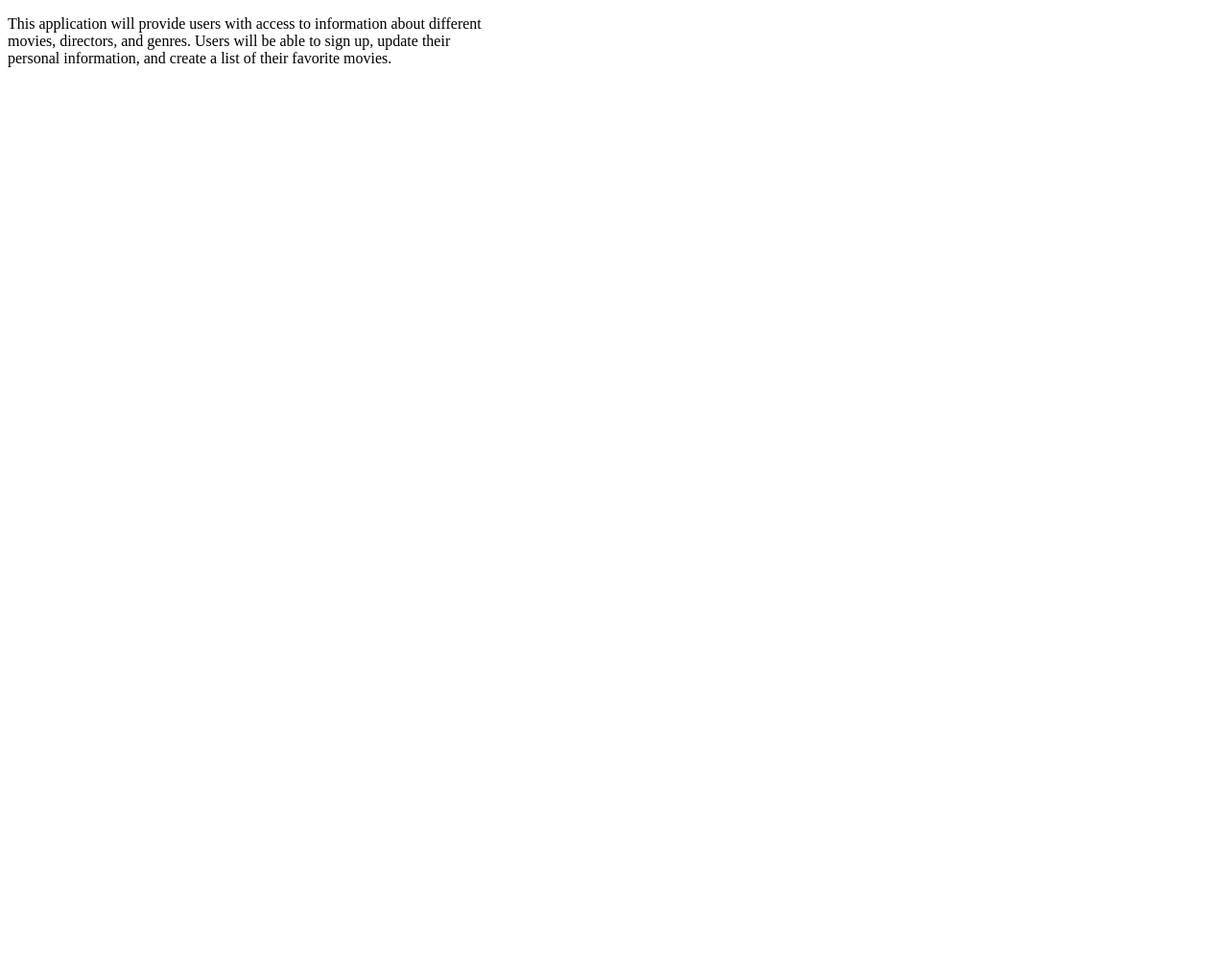
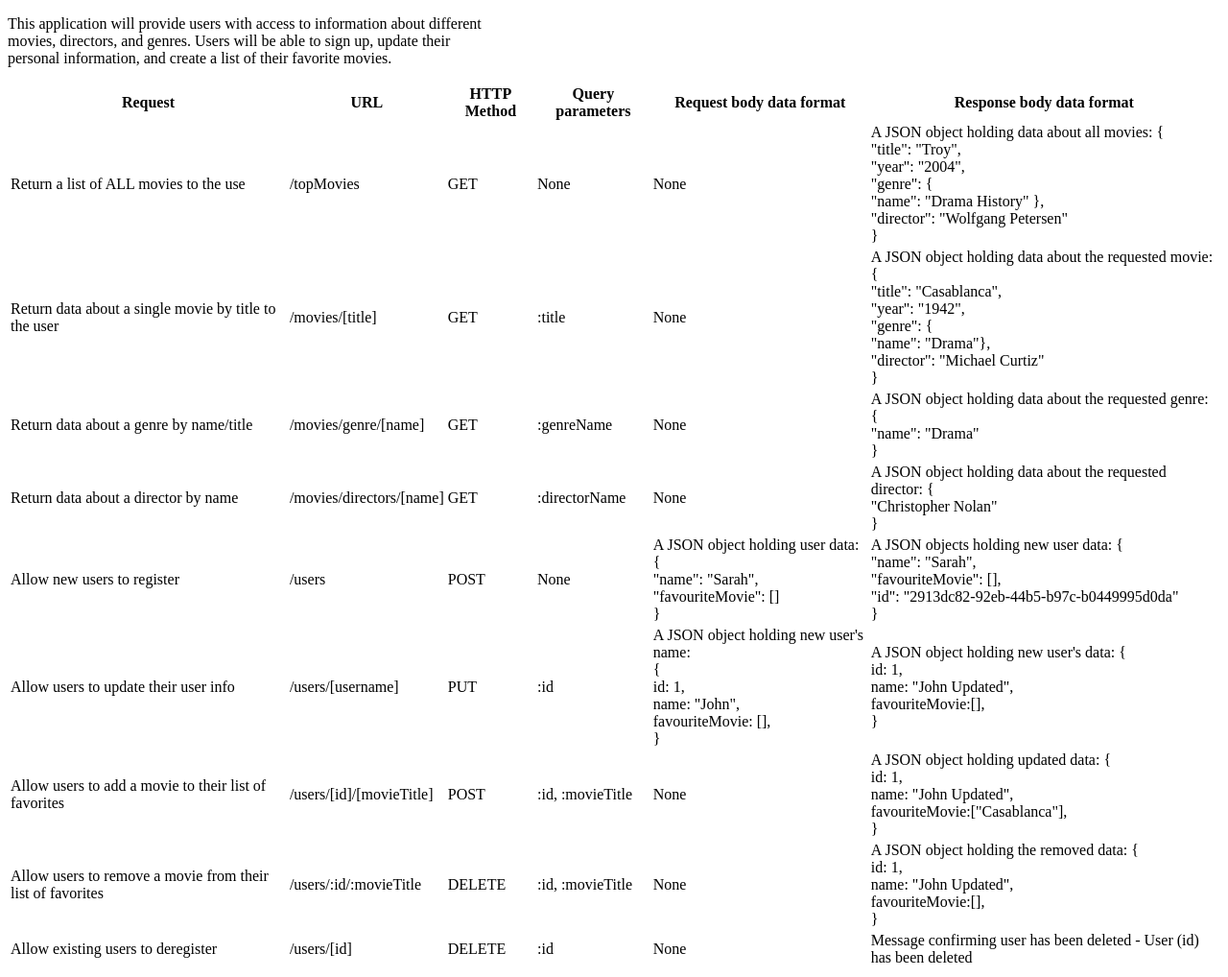
Before and after one commit to josevega1223/movie_api, a website: page public/documentation.html in a window 1280 px wide. Shown: the whole page at 96% size. Before the commit the page ends 800 px from the top, so only its background shows below. Drawn offline with Linux system fonts and the light colour scheme.

Commit message:
Added a list of URL endpoints and request methods that correlate with each of the operations

```diff
--- a/public/documentation.html
+++ b/public/documentation.html
@@ -11,5 +11,151 @@
             movies, directors, and genres. Users will be able to sign up, update their<br>
             personal information, and create a list of their favorite movies.<br>
         </p>
+        <table>
+            <tr>
+              <th>Request</th>
+              <th>URL</th>
+              <th>HTTP Method</th>
+              <th>Query parameters</th>
+              <th>Request body data format</th>
+              <th>Response body data format</th>
+            </tr>
+            <tr>
+              <td>Return a list of ALL movies to the use</td>
+              <td>/topMovies</td>
+              <td>GET</td>
+              <td>None</td>
+              <td>None</td>
+              <td>
+                A JSON object holding data about all movies: {<br />
+                "title": "Troy",<br />
+                "year": "2004",<br />
+                "genre": {<br />
+                "name": "Drama History" },<br />
+                "director": "Wolfgang Petersen" <br />}
+              </td>
+            </tr>
+            <tr>
+              <td>Return data about a single movie by title to the user</td>
+              <td>/movies/[title]</td>
+              <td>GET</td>
+              <td>:title</td>
+              <td>None</td>
+              <td>
+                A JSON object holding data about the requested movie: { <br />
+                "title": "Casablanca",<br />
+                "year": "1942",<br />
+                "genre": {<br />
+                "name": "Drama"},<br />
+                "director": "Michael Curtiz"<br />
+                }
+              </td>
+            </tr>
+            <tr>
+              <td>Return data about a genre by name/title</td>
+              <td>/movies/genre/[name]</td>
+              <td>GET</td>
+              <td>:genreName</td>
+              <td>None</td>
+              <td>
+                A JSON object holding data about the requested genre: {<br />
+                "name": "Drama"<br />
+                }
+              </td>
+            </tr>
+            <tr>
+              <td>Return data about a director by name</td>
+              <td>/movies/directors/[name]</td>
+              <td>GET</td>
+              <td>:directorName</td>
+              <td>None</td>
+              <td>
+                A JSON object holding data about the requested director: { <br />
+                "Christopher Nolan"<br />
+                }
+              </td>
+            </tr>
+            <tr>
+              <td>Allow new users to register</td>
+              <td>/users</td>
+              <td>POST</td>
+              <td>None</td>
+              <td>
+                A JSON object holding user data: { <br />
+                "name": "Sarah", <br />
+                "favouriteMovie": []<br />
+                }
+              </td>
+              <td>
+                A JSON objects holding new user data: { <br />
+                "name": "Sarah",<br />
+                "favouriteMovie": [],<br />
+                "id": "2913dc82-92eb-44b5-b97c-b0449995d0da"<br />
+                }
+              </td>
+            </tr>
+            <tr>
+              <td>Allow users to update their user info</td>
+              <td>/users/[username]</td>
+              <td>PUT</td>
+              <td>:id</td>
+              <td>
+                A JSON object holding new user's name: <br />
+                {<br />
+                id: 1,<br />
+                name: "John",<br />
+                favouriteMovie: [],<br />
+                }
+              </td>
+              <td>
+                A JSON object holding new user's data: {<br />
+                id: 1,<br />
+                name: "John Updated",<br />
+                favouriteMovie:[],<br />
+                }
+              </td>
+            </tr>
+            <tr>
+              <td>Allow users to add a movie to their list of favorites</td>
+              <td>/users/[id]/[movieTitle]</td>
+              <td>POST</td>
+              <td>:id, :movieTitle</td>
+              <td>None</td>
+              <td>
+                A JSON object holding updated data: {<br />
+                id: 1,<br />
+                name: "John Updated",<br />
+                favouriteMovie:["Casablanca"],<br />
+                }
+              </td>
+            </tr>
+            <tr>
+              <td>Allow users to remove a movie from their list of favorites</td>
+              <td>/users/:id/:movieTitle</td>
+              <td>DELETE</td>
+              <td>:id, :movieTitle</td>
+              <td>None</td>
+              <td>
+                A JSON object holding the removed data: {<br />
+                id: 1,<br />
+                name: "John Updated",<br />
+                favouriteMovie:[],<br />
+                }
+              </td>
+            </tr>
+            <tr>
+              <td>Allow existing users to deregister</td>
+              <td>/users/[id]</td>
+              <td>DELETE</td>
+              <td>:id</td>
+              <td>None</td>
+              <td>
+                Message confirming user has been deleted - User (id) has been
+                deleted
+              </td>
+            </tr>
+          </table>
+
+
     </body>
 </html>
```
